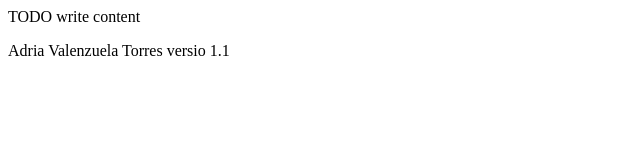
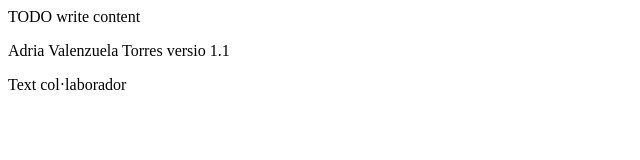
Before and after one commit to adrieac4/CreacioDigital, a website: page public_html/index.html in a window 1280 px wide. Shown: the whole page, without its empty margins (0-640 px from the left). Drawn offline with Linux system fonts and the light colour scheme.

Commit message:
Text col·laborador

```diff
--- a/public_html/index.html
+++ b/public_html/index.html
@@ -12,5 +12,6 @@
     <body>
         <div>TODO write content</div>
         <p>Adria Valenzuela Torres versio 1.1</p>
+        <p>Text col·laborador</p>
     </body>
 </html>
```
